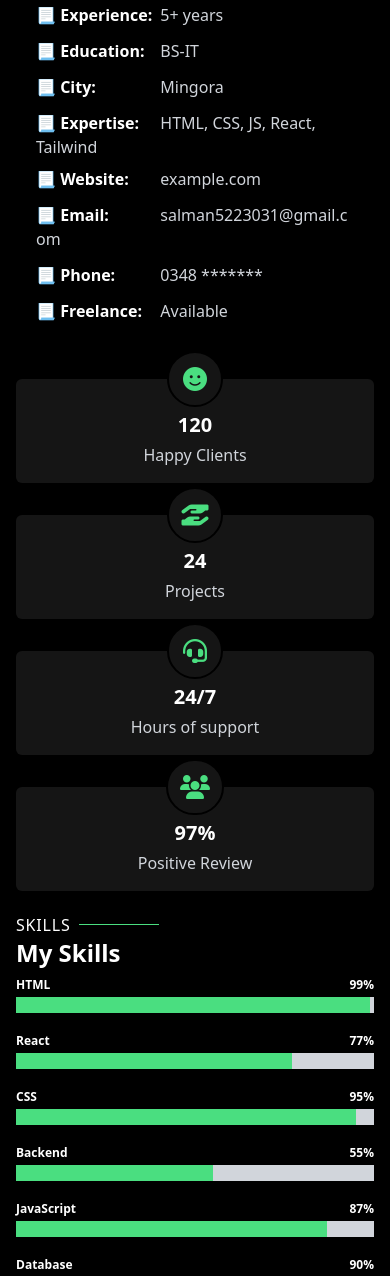
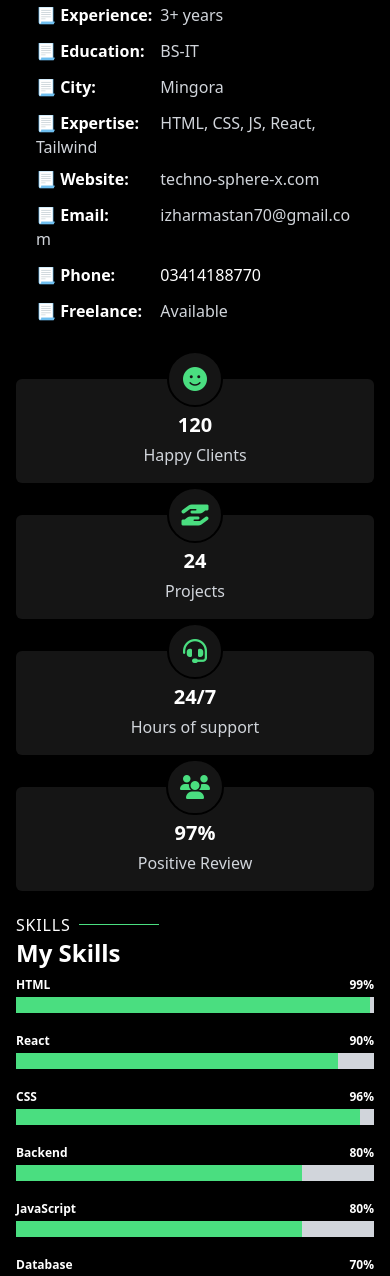
Before and after one commit to Salman-3031/salloo.dev, a website: page index.html in a window 390 px wide. Shown: the part 1144-2420 px from the top of the page. Drawn offline with Linux system fonts and the light colour scheme.

Commit message:
email and phone change

```diff
--- a/index.html
+++ b/index.html
@@ -6,7 +6,7 @@
   <meta name="viewport" content="width=device-width, initial-scale=1.0" />
   <title>Portfolio</title>
   <link rel="stylesheet" href="./src/assets/css/all.min.css" />
-  <!-- <link rel="stylesheet" href="cssIcons/css/fontawesome.min.css" /> -->
+  <link rel="icon" href="./src/assets/images/MyImages/salloo1.jpg" type="image/jpg" />
   <link rel="stylesheet" href="style.css">
 </head>
 
@@ -138,7 +138,7 @@
             <ul class="space-y-3 list-inside">
               <li class="marker:content-['📃']">
                 <span class="font-semibold min-w-24 inline-block">Experience:</span>
-                <span class="text-gray-300">5+ years</span>
+                <span class="text-gray-300">3+ years</span>
               </li>
               <li class="marker:content-['📃']">
                 <span class="font-semibold min-w-24 inline-block">Education:</span>
@@ -159,16 +159,17 @@
             <ul class="space-y-3 list-inside">
               <li class="marker:content-['📃']">
                 <span class="font-semibold min-w-24 inline-block">Website:</span>
-                <a href="https://www.example.com" class="hover:underline text-gray-300 break-all">example.com</a>
+                <a href="https://techo-sphere-x.vercel.app/" class="hover:underline text-gray-300 break-all">techno-sphere-x.com</a>
               </li>
               <li class="marker:content-['📃']">
                 <span class="font-semibold min-w-24 inline-block">Email:</span>
-                <a href="mailto:salman5223031@gmail.com"
-                  class="break-all hover:underline text-gray-300">salman5223031@gmail.com</a>
+                <a href="mailto:izharmastan70@gmail.com"
+                  class="break-all hover:underline text-gray-300">izharmastan70@gmail.com</a>
               </li>
               <li class="marker:content-['📃']">
                 <span class="font-semibold min-w-24 inline-block">Phone:</span>
-                <span class="text-gray-300">0348 *******</span>
+                <!-- <a class="text-gray-300">03414188770</a> -->
+                 <a href="tel:03414188770">03414188770</a>
               </li>
               <li class="marker:content-['📃']">
                 <span class="font-semibold min-w-24 inline-block">Freelance:</span>
@@ -254,10 +255,10 @@
               <h6 class="text-xs font-bold" title="HyperText Markup Language">
                 React
               </h6>
-              <h6 class="text-xs font-bold">77%</h6>
+              <h6 class="text-xs font-bold">90%</h6>
             </div>
             <div
-              class="wrapper w-full h-4 mt-1 bg-gray-300 relative after:absolute after:content-[''] after:w-[77%] after:h-full after:bg-green-400">
+              class="wrapper w-full h-4 mt-1 bg-gray-300 relative after:absolute after:content-[''] after:w-[90%] after:h-full after:bg-green-400">
             </div>
           </div>
           <!-- item3  -->
@@ -266,10 +267,10 @@
               <h6 class="text-xs font-bold" title="HyperText Markup Language">
                 CSS
               </h6>
-              <h6 class="text-xs font-bold">95%</h6>
+              <h6 class="text-xs font-bold">96%</h6>
             </div>
             <div
-              class="wrapper w-full h-4 mt-1 bg-gray-300 relative after:absolute after:content-[''] after:w-[95%] after:h-full after:bg-green-400">
+              class="wrapper w-full h-4 mt-1 bg-gray-300 relative after:absolute after:content-[''] after:w-[96%] after:h-full after:bg-green-400">
             </div>
           </div>
           <!-- item4  -->
@@ -278,10 +279,10 @@
               <h6 class="text-xs font-bold" title="HyperText Markup Language">
                 Backend
               </h6>
-              <h6 class="text-xs font-bold">55%</h6>
+              <h6 class="text-xs font-bold">80%</h6>
             </div>
             <div
-              class="wrapper w-full h-4 mt-1 bg-gray-300 relative after:absolute after:content-[''] after:w-[55%] after:h-full after:bg-green-400">
+              class="wrapper w-full h-4 mt-1 bg-gray-300 relative after:absolute after:content-[''] after:w-[80%] after:h-full after:bg-green-400">
             </div>
           </div>
           <!-- item5  -->
@@ -290,10 +291,10 @@
               <h6 class="text-xs font-bold" title="HyperText Markup Language">
                 JavaScript
               </h6>
-              <h6 class="text-xs font-bold">87%</h6>
+              <h6 class="text-xs font-bold">80%</h6>
             </div>
             <div
-              class="wrapper w-full h-4 mt-1 bg-gray-300 relative after:absolute after:content-[''] after:w-[87%] after:h-full after:bg-green-400">
+              class="wrapper w-full h-4 mt-1 bg-gray-300 relative after:absolute after:content-[''] after:w-[80%] after:h-full after:bg-green-400">
             </div>
           </div>
           <!-- item6  -->
@@ -302,10 +303,10 @@
               <h6 class="text-xs font-bold" title="HyperText Markup Language">
                 Database
               </h6>
-              <h6 class="text-xs font-bold">90%</h6>
+              <h6 class="text-xs font-bold">70%</h6>
             </div>
             <div
-              class="wrapper w-full h-4 mt-1 bg-gray-300 relative after:absolute after:content-[''] after:w-[90%] after:h-full after:bg-green-400">
+              class="wrapper w-full h-4 mt-1 bg-gray-300 relative after:absolute after:content-[''] after:w-[70%] after:h-full after:bg-green-400">
             </div>
           </div>
         </div>
@@ -702,7 +703,7 @@
           </div>
           <div class="contact-content">
             <h2 class="text-base md:text-lg font-semibold -mb-1">Call Me</h2>
-            <a class="hover:underline cursor-pointer text-gray-300 text-[14px]" href="tel:0348*****">02884829478</a>
+            <a class="hover:underline cursor-pointer text-gray-300 text-[14px]" href="tel:03414188770">03414188770</a>
           </div>
         </div>
 
@@ -715,8 +716,8 @@
           </div>
           <div class="contact-content">
             <h2 class="text-base md:text-lg font-semibold -mb-1">Email</h2>
-            <a href="mailto:salman5223031@gmail.com"
-              class="break-all hover:underline cursor-pointer text-gray-300 text-[14px]">salman5223031@gmail.com</a>
+            <a href="mailto:izharmastan70@gmail.com"
+              class="break-all hover:underline cursor-pointer text-gray-300 text-[14px]">izharmastan70@gmail.com</a>
           </div>
         </div>
 
```
Also changed, not shown: style.css.
